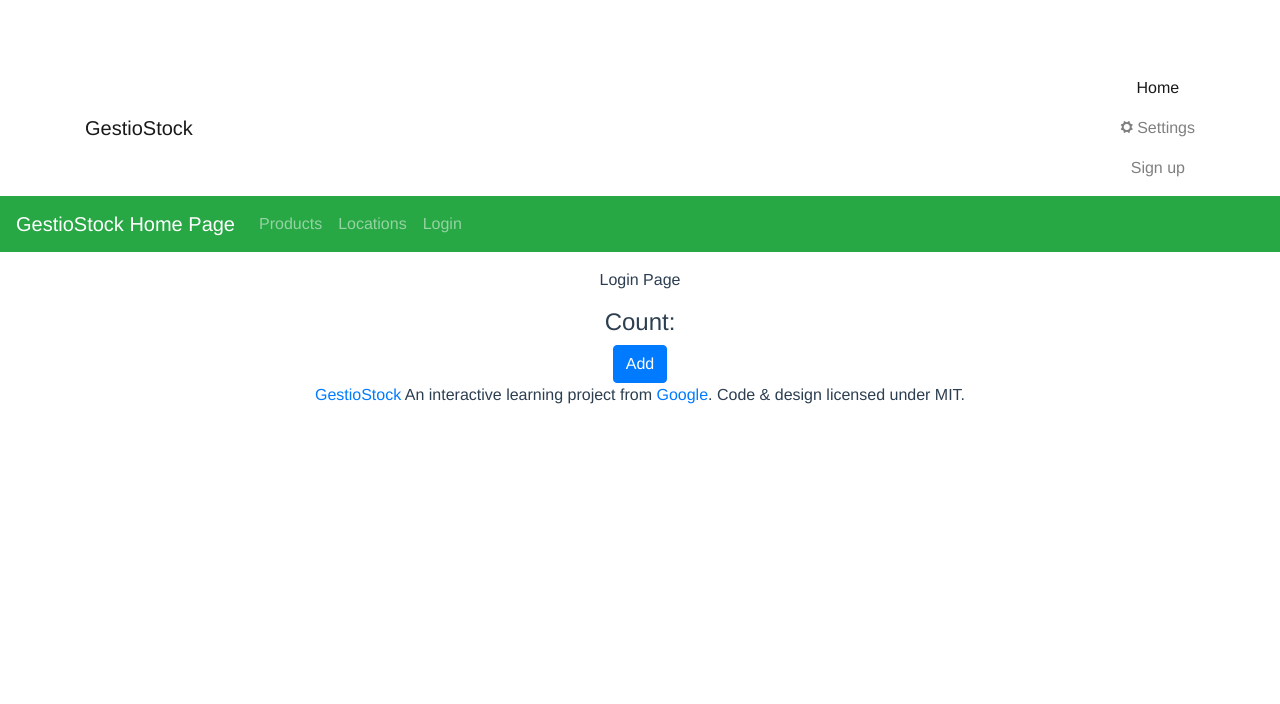
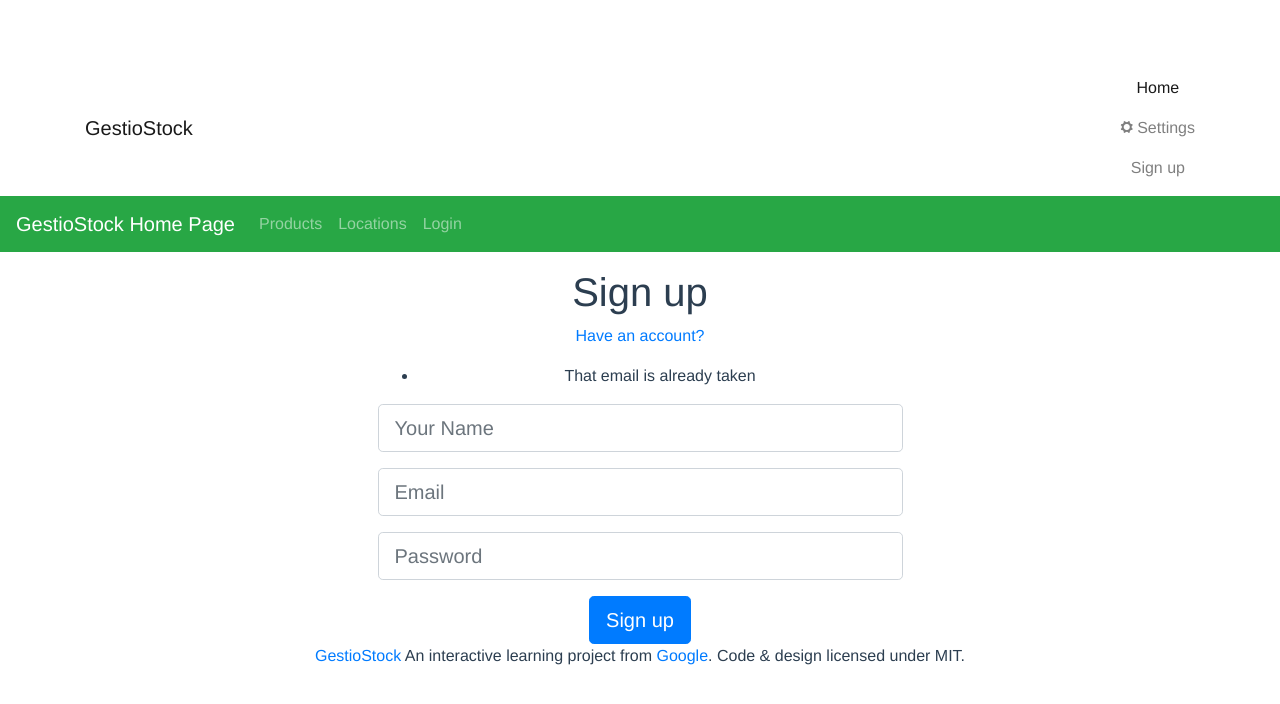
Before and after one commit to QuanCachan/demo_front, a Vue app: page /login in a window 1280 px wide. Shown: the top 704 px of the page. Built offline with nearby package versions, Linux system fonts and the light colour scheme; a web font is replaced by a local one.

Commit message:
add login and settings vues

```diff
--- a/src/vues/login/Authentication.vue
+++ b/src/vues/login/Authentication.vue
@@ -1,36 +1,40 @@
 <template>
-  <div>
-    Login Page
-    <div>
-      <ul>
-        <li v-for="i in getMaleChar" :key="i.id">
-          {{i.name}}
-        </li>
-      </ul>
-      <div>
-        <h4>Count: {{count}}</h4>
-        <button class="btn btn-primary" v-on:click="increment(4)">Add</button>
+  <div class="auth-page">
+    <div class="container page">
+      <div class="row">
+
+        <div class="col-md-6 offset-md-3 col-xs-12">
+          <h1 class="text-xs-center">Sign up</h1>
+          <p class="text-xs-center">
+            <a href="">Have an account?</a>
+          </p>
+
+          <ul class="error-messages">
+            <li>That email is already taken</li>
+          </ul>
+
+          <form>
+            <fieldset class="form-group">
+              <input class="form-control form-control-lg" type="text" placeholder="Your Name">
+            </fieldset>
+            <fieldset class="form-group">
+              <input class="form-control form-control-lg" type="text" placeholder="Email">
+            </fieldset>
+            <fieldset class="form-group">
+              <input class="form-control form-control-lg" type="password" placeholder="Password">
+            </fieldset>
+            <button class="btn btn-lg btn-primary pull-xs-right">
+              Sign up
+            </button>
+          </form>
+        </div>
+
       </div>
     </div>
   </div>
 </template>
 <script>
 export default {
-  name: "login",
-  computed: {
-    getMaleChar() {
-      return this.$store.getters.maleChars;
-    },
-    count() {
-      return this.$store.state.count;
-    }
-  },
-  methods: {
-    increment(payload) {
-      //this.$store.commit("increment");
-      this.$store.dispatch('increment', payload);
-    }
-  },
-  mounted() {}
+  name: 'login'
 }
 </script>
```
Also changed, not shown: src/vues/settings/Settings.vue (added, +41 -0 lines).
